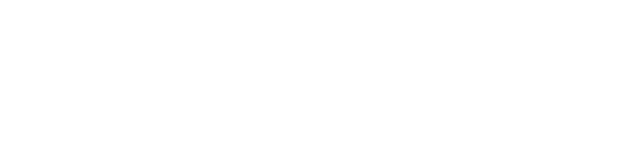
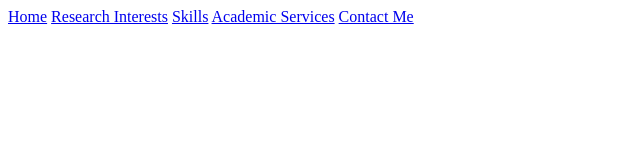
Before and after one commit to faraz1380/Software_402_2, a plain HTML site: page index.html in a window 1280 px wide. Shown: the whole page, without its empty margins (0-640 px from the left). Drawn offline with Linux system fonts and the light colour scheme; a web font is replaced by a local one.

Commit message:
add navbar to header

```diff
--- a/index.html
+++ b/index.html
@@ -26,7 +26,16 @@
       </head>
 
     <body>
-
+          <!--HEADER-->
+            <header>
+                <nav id="nav">
+                <a href="#">Home</a>
+                <a href="#Abouts">Research Interests</a>
+                <a href="#Skills">Skills</a>
+                <a href="#MyWorks">Academic Services</a>
+                <a href="#ContactMe">Contact Me</a>
+                </nav>
+            </header>
     </body>
 
 </html>
```
